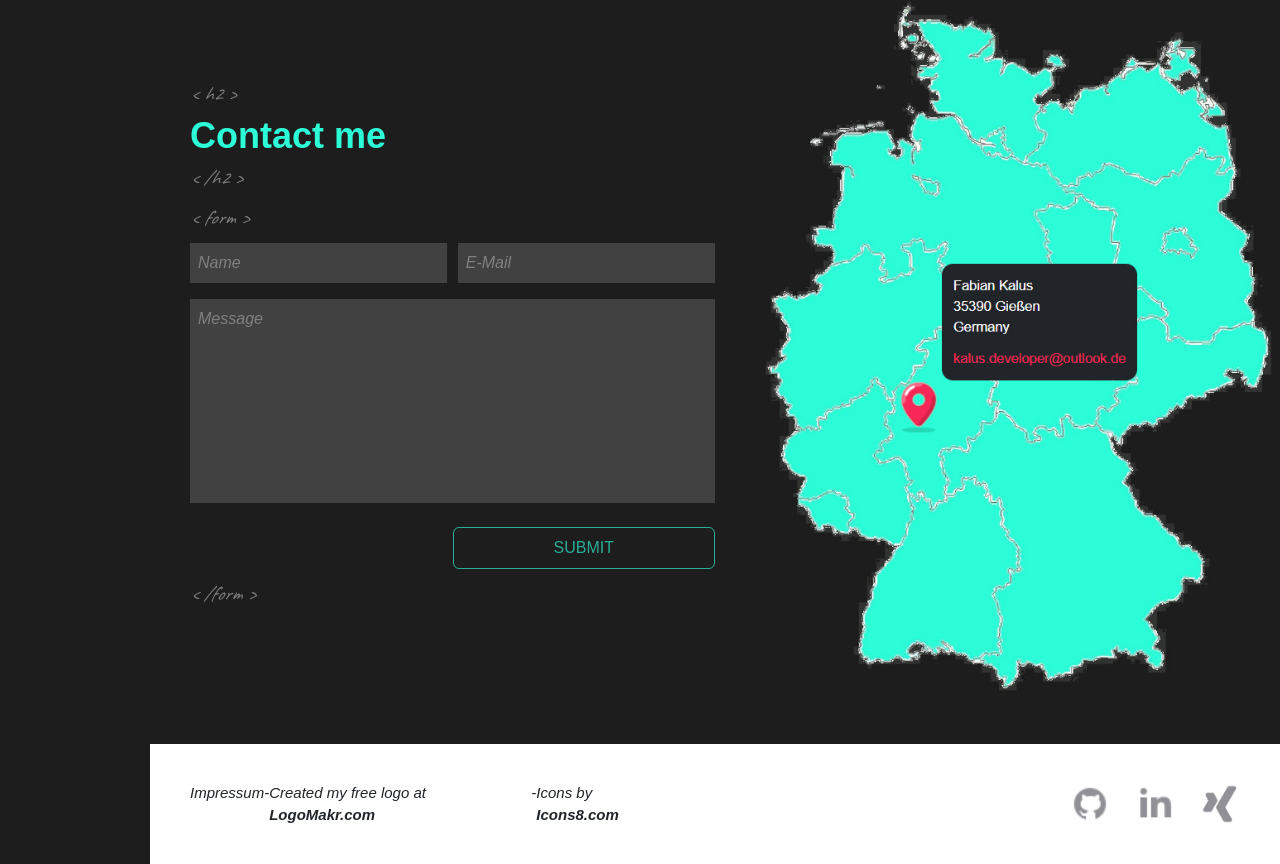
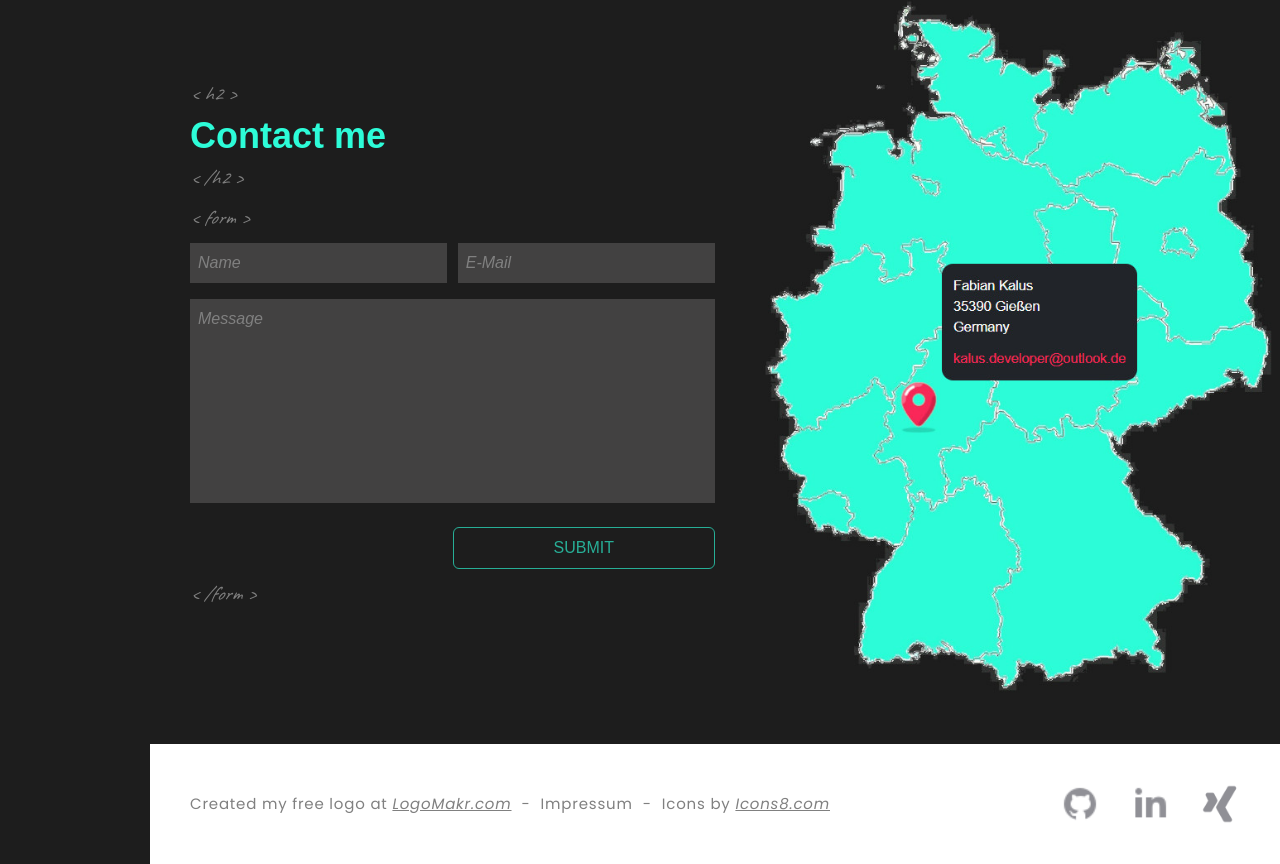
Before and after one commit to FabianKalus/Portfolio-Fabian-Kalus, an Angular app: page / in a window 1280 px wide. Shown: the part 4316-5180 px from the top of the page. Built offline with nearby package versions, Linux system fonts and the light colour scheme.

Commit message:
work at footer

```diff
--- a/src/app/footer/footer.component.html
+++ b/src/app/footer/footer.component.html
@@ -1,10 +1,10 @@
 <div class="footer-container bg-white px-3 ps-6">
-    <div class="d-flex footer-text-container">
+    <div class="d-flex footer-text-container poppins">
+        <p> Created my free logo at <a class="text-dark" href="https://logomakr.com/" target=“_blank><em>LogoMakr.com</em></a></p>
+        <span>-</span>
         <p>Impressum </p>
         <span>-</span>
-        <p> Created my free logo at <a class="text-dark text-decoration-none fw-bold" href="https://logomakr.com/" target=“_blank>LogoMakr.com</a></p>
-        <span>-</span>
-        <p>Icons by <a class="text-dark text-decoration-none fw-bold" href="https://icons8.com/" target=“_blank>Icons8.com</a></p>
+        <p>Icons by <a class="text-dark " href="https://icons8.com/" target=“_blank><em>Icons8.com</em></a></p>
     </div>
     <div>
         <a href="index.html" class="position-relative">
--- a/src/app/footer/footer.component.scss
+++ b/src/app/footer/footer.component.scss
@@ -7,7 +7,7 @@
 
 .footer-icon {
     height: 40px;
-    margin-left: 25px;
+    margin-left: 30px;
 }
 
 .footer-icon-green {
@@ -15,16 +15,20 @@
     height: 40px;
     left: 0;
     opacity: 0;
-    margin-left: 25px;
+    margin-left: 30px;
     &:hover {
         opacity: 1;
     }
 }
 
 .footer-text-container {
-    width: 38vw;
+    width: 50vw;
     justify-content: space-between;
+    letter-spacing: 0.8px!important;
     font-size: 15px;
-    font-style: italic;
+    color: gray;
+    a {
+        color: gray!important;
+    }
 
 }
```
